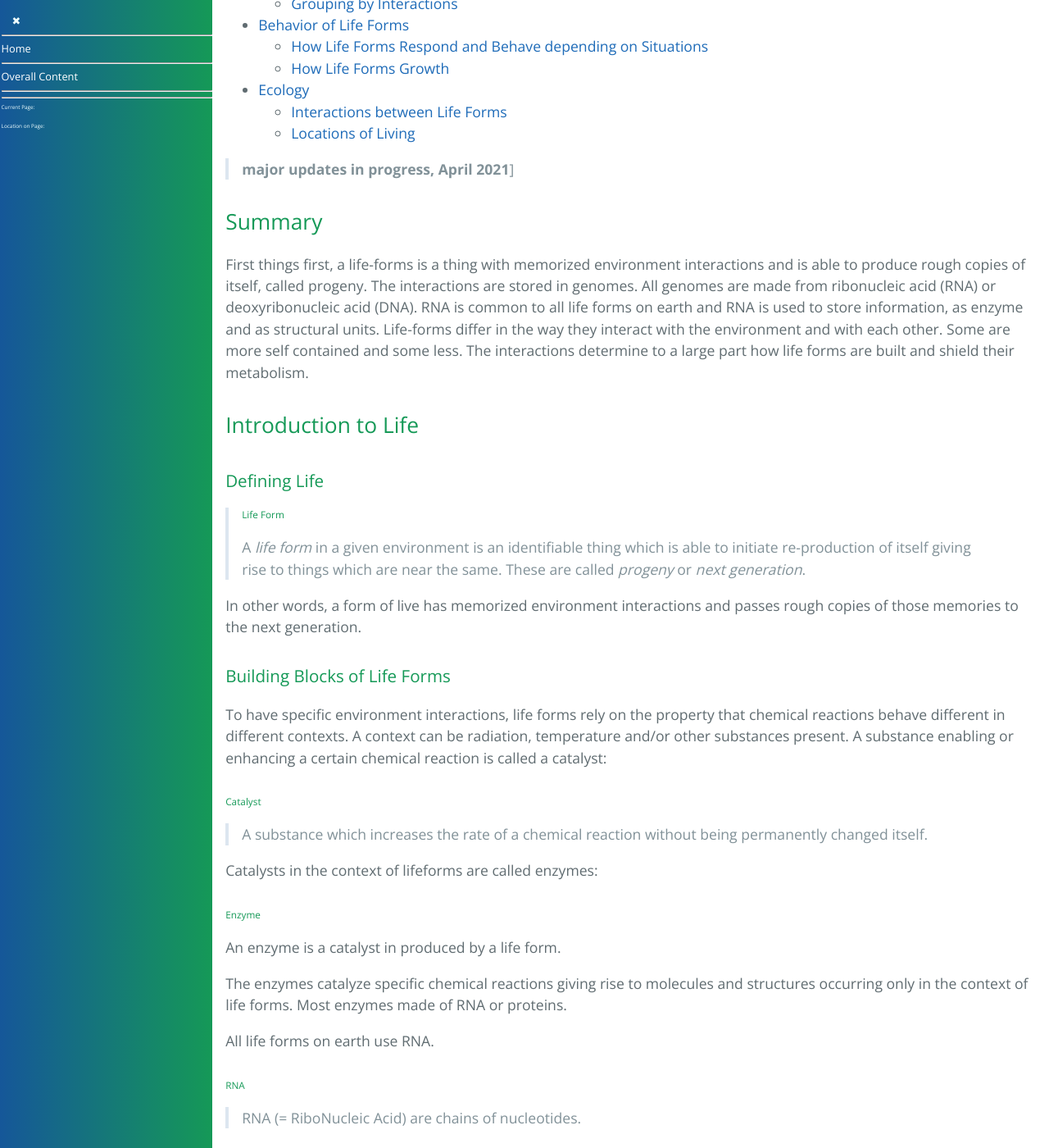
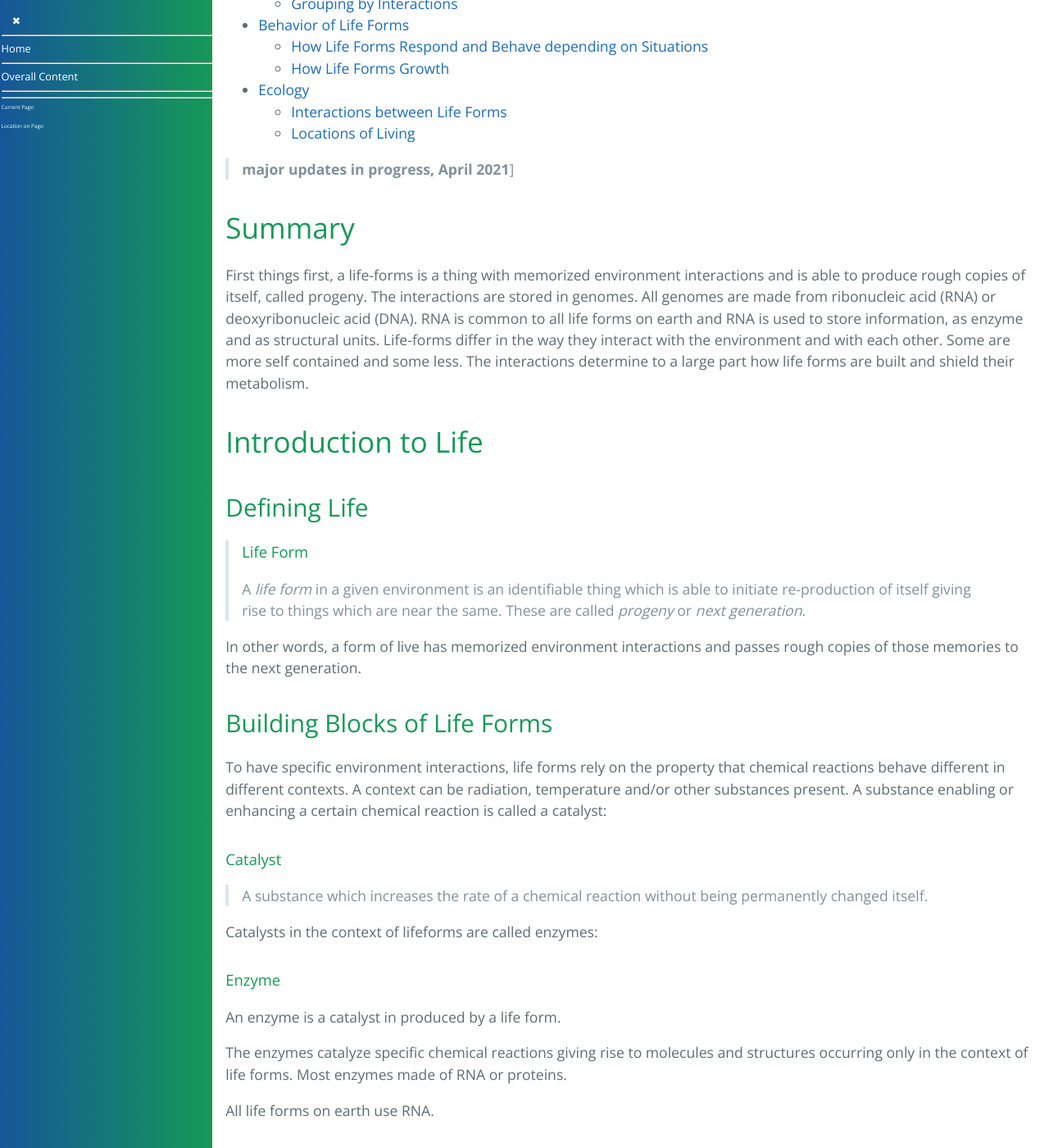
Before and after one commit to forestgrape/coronavirus, a Jekyll site: the page built from 2_biological/life-forms.md, in a window 1280 px wide and 1400 px high, scrolled down 432 px. Shown: the whole window at 82% size. Built offline with Jekyll 4.4.1, drawn with Linux system fonts in a browser that asks for light colours; our own code applies the rules of GitHub Pages for plain Markdown files.

Commit message:
titles style: title text size now >= text

```diff
--- a/styles/styles.css
+++ b/styles/styles.css
@@ -28,3 +28,10 @@ nav {
     color:azure;
     background-image: linear-gradient(90deg, #155799, #159957);
 }
+
+
+h2 {font-size: 2em;}
+h3 {font-size: 1.7em;}
+h4 {font-size: 1.4em;}
+h5 {font-size: 1.2em;}
+h6 {font-size: 1.05em;}
```
